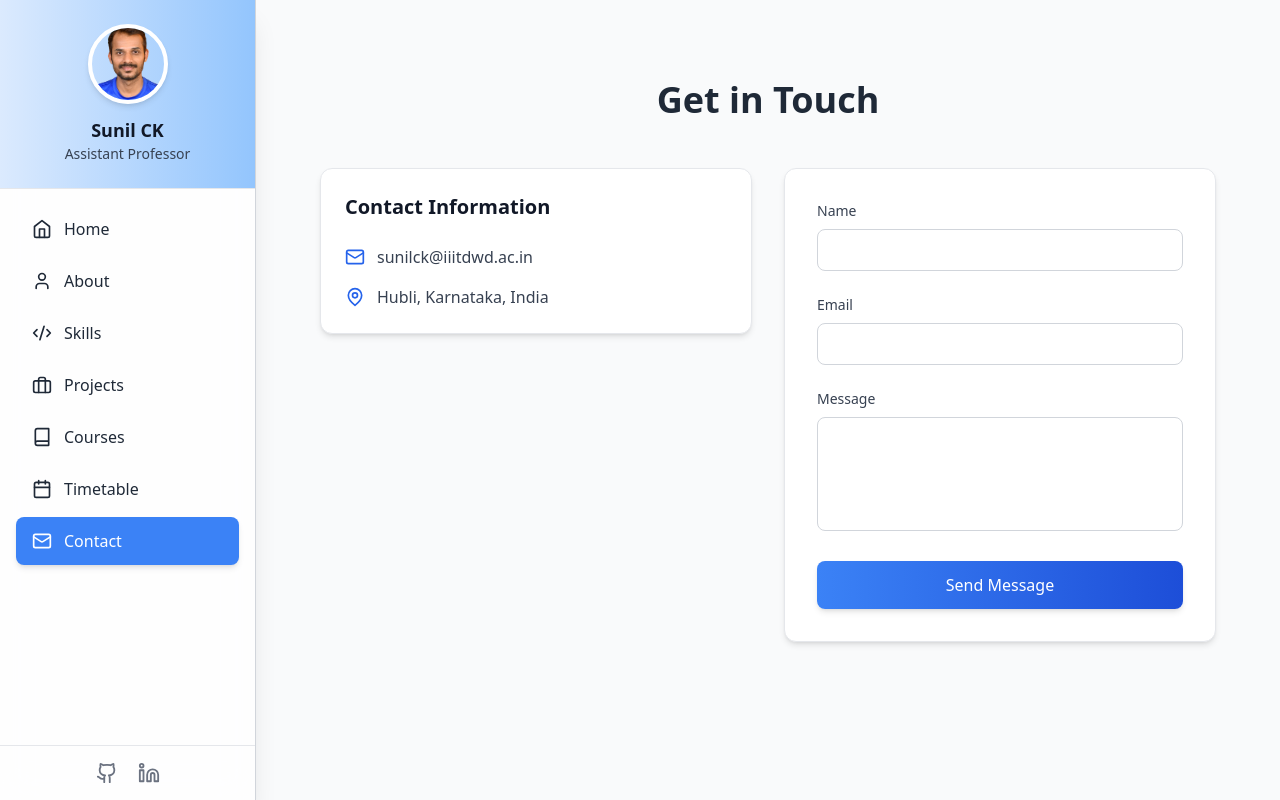
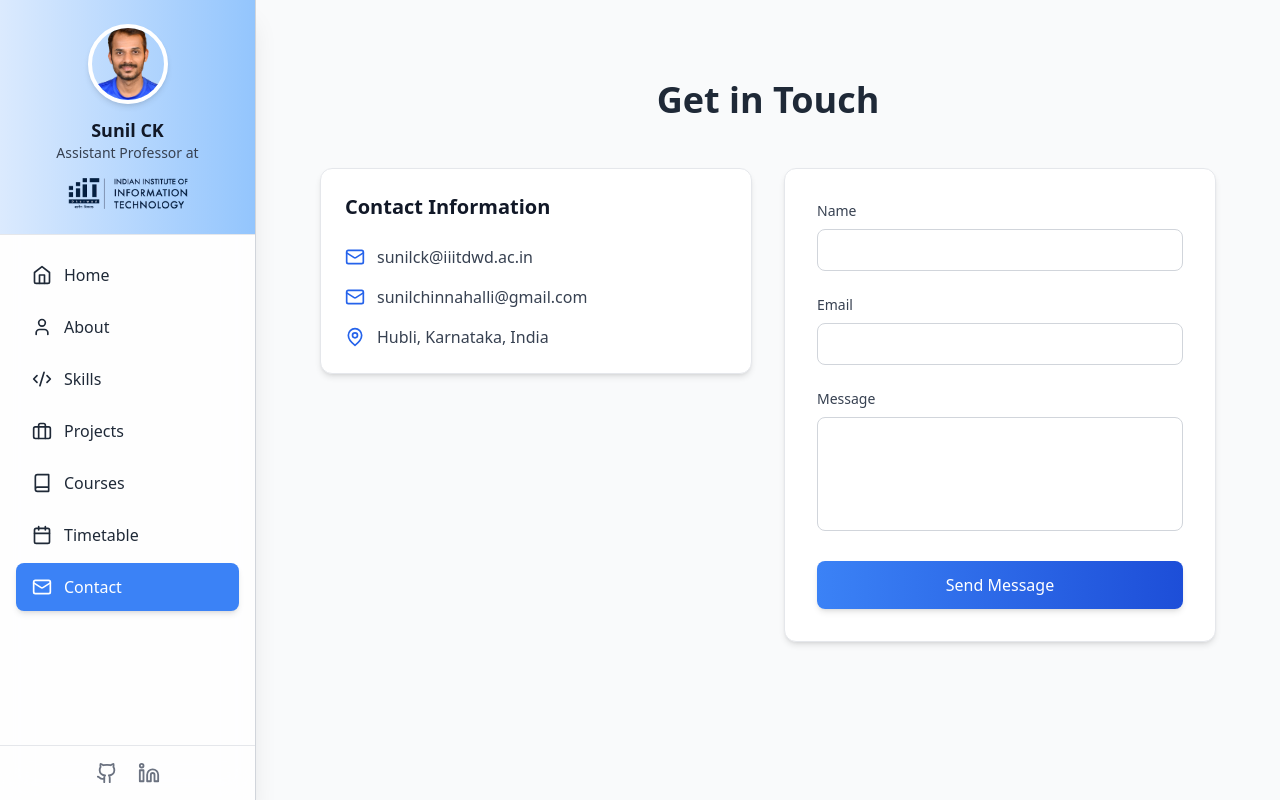
Before and after one commit to Sreeraaj45/Professor_Portfolio, a React (Vite) app: page /contact in a window 1280 px wide. Built offline with nearby package versions, Linux system fonts and the light colour scheme.

Commit message:
version 3

```diff
--- a/index.html
+++ b/index.html
@@ -4,7 +4,7 @@
     <meta charset="UTF-8" />
     <link rel="icon" type="image/svg+xml" href="/src/assets/profile-pic.png" />
     <meta name="viewport" content="width=device-width, initial-scale=1.0" />
-    <title>Sunil CK - Assistant Professor</title>
+    <title>Sunil CK - Assistant Professor | Researcher | Mentor</title>
   </head>
   <body>
     <div id="root"></div>
--- a/src/components/Sidebar.tsx
+++ b/src/components/Sidebar.tsx
@@ -2,6 +2,7 @@ import { useState } from 'react';
 import { NavLink } from 'react-router-dom';
 import { Menu, X, Home, User, Code2, Briefcase, Mail, Github, Linkedin, Book, Calendar } from 'lucide-react';
 import ProfilePic from '../assets/profile-pic.png';
+import IIITDWDIcon from '../assets/iiitdwd_icon.png';
 
 const navItems = [
   { path: '/', icon: Home, label: 'Home' },
@@ -9,7 +10,7 @@ const navItems = [
   { path: '/skills', icon: Code2, label: 'Skills' },
   { path: '/projects', icon: Briefcase, label: 'Projects' },
   { path: '/courses', icon: Book, label: 'Courses' },
-  { path: '/timetable', icon: Calendar, label: 'Timetable' }, // Added Timetable option
+  { path: '/timetable', icon: Calendar, label: 'Timetable' },
   { path: '/contact', icon: Mail, label: 'Contact' },
 ];
 
@@ -43,10 +44,20 @@ export default function Sidebar() {
                 className="w-full h-full rounded-full object-cover border-4 border-white shadow-md transition-transform duration-300 hover:scale-110"
               />
             </div>
-            <h2 className="text-lg font-semibold mt-3 text-gray-900 hover:text-blue-600 transition-all">
-              Sunil CK
-            </h2>
-            <p className="text-gray-700 text-sm">Assistant Professor</p>
+              <h2 className="text-lg font-semibold mt-3 text-gray-900 hover:text-blue-600 transition-all">
+                Sunil CK
+              </h2>
+              <p className="text-gray-700 text-sm mb-0 leading-tight">Assistant Professor at</p>
+
+            {/* College Icon Below Name */}
+            <div className="flex justify-center items-center -mt-8 -mb-12">
+            <img
+              src={IIITDWDIcon}
+              alt="IIITDWD Logo"
+              className="w-28 h-28 sm:w-32 sm:h-32 object-contain"
+            />
+            </div>
+
           </div>
 
           {/* Navigation Links */}
--- a/src/pages/Contact.tsx
+++ b/src/pages/Contact.tsx
@@ -43,6 +43,10 @@ export default function Contact() {
                 <div className="flex items-center text-gray-700">
                   <Mail className="w-5 h-5 text-blue-600 mr-3" />
                   <span>sunilck@iiitdwd.ac.in</span>
+                </div>
+                <div className="flex items-center text-gray-700">
+                  <Mail className="w-5 h-5 text-blue-600 mr-3" />
+                  <span>sunilchinnahalli@gmail.com</span>
                 </div>
 
                 <div className="flex items-center text-gray-700">
--- a/src/pages/Courses.tsx
+++ b/src/pages/Courses.tsx
@@ -104,16 +104,16 @@ export default function Courses() {
 
         <div className="flex items-center gap-6">
           {/* Search Bar */}
-          <div className="relative flex items-center">
+          <div className="relative flex items-center w-full sm:w-auto">
             <Search size={20} className="absolute left-3 text-gray-500" />
             <input
               type="text"
               placeholder="Search courses..."
-              className="p-3 pl-10 border border-gray-300 rounded-lg bg-white shadow-md text-gray-800 focus:outline-none focus:ring-2 focus:ring-blue-500"
+              className="p-3 pl-10 w-full border border-gray-300 rounded-lg bg-white shadow-md text-gray-800 focus:outline-none focus:ring-2 focus:ring-blue-500"
               value={searchQuery}
               onChange={(e) => setSearchQuery(e.target.value)}
             />
-         </div>
+          </div>
 
         <div className="flex items-center gap-4">
           {/* Layout Toggle */}
@@ -126,7 +126,7 @@ export default function Courses() {
 
           {/* Semester Filter */}
           <select
-            className="p-3 border border-gray-300 rounded-lg bg-white shadow-md text-gray-800 focus:outline-none focus:ring-2 focus:ring-blue-500"
+            className="p-3 border border-gray-300 rounded-lg bg-white shadow-md text-gray-800 focus:outline-none focus:ring-2 focus:ring-blue-500 w-full sm:w-auto"
             value={selectedSemester}
             onChange={(e) => setSelectedSemester(e.target.value)}
           >
@@ -145,7 +145,7 @@ export default function Courses() {
             <div
               key={index}
               className={`bg-white shadow-md rounded-lg cursor-pointer transition-all transform hover:scale-105 hover:shadow-xl hover:bg-gradient-to-r from-blue-100 to-blue-300 hover:text-gray-900
-                ${isGridView ? "w-[300px] p-5 flex flex-col items-center" : "w-[90%] max-w-[950px] p-6 flex items-center justify-between"}`}
+                ${isGridView ? "w-full sm:w-[250px] md:w-[300px] p-5 flex flex-col items-center" : "w-[90%] max-w-[950px] p-6 flex items-center justify-between"}`}
               onClick={() => { setSelectedCourse(course); setIsModalOpen(true); }}
             >
               {/* Show Icon Only in Grid Mode */}
@@ -174,8 +174,9 @@ export default function Courses() {
         <div className="fixed inset-0 flex justify-center items-center bg-black bg-opacity-40 backdrop-blur-lg p-4">
           <div
             ref={modalRef}
-            className="bg-white p-6 rounded-2xl shadow-2xl max-w-2xl w-[90%] border border-gray-300 relative"
+            className="bg-white p-6 rounded-2xl shadow-2xl max-w-lg sm:max-w-xl md:max-w-2xl w-[90%] border border-gray-300 relative overflow-auto max-h-[90vh]"
           >
+
             {/* Close Button (Inside the Card) */}
             <button
               className="absolute top-3 right-3 text-gray-600 hover:text-red-500 transition"
@@ -207,13 +208,13 @@ export default function Courses() {
               ))}
 
               {/* Buttons - Open Drive & Marks */}
-              <div className="flex gap-3 mt-4">
+              <div className="flex flex-col sm:flex-row gap-4 w-full">
                 {/* Open Drive Button */}
                 <a
                   href={selectedCourse.driveLink}
                   target="_blank"
                   rel="noopener noreferrer"
-                  className="flex items-center gap-2 bg-blue-500 text-white text-sm font-medium px-4 py-2 rounded-lg shadow-md hover:bg-blue-700 transition-all transform hover:scale-105"
+                  className="flex items-center justify-center gap-2 bg-blue-500 text-white text-sm font-medium px-4 py-2 rounded-lg shadow-md hover:bg-blue-700 transition-all w-full sm:w-auto"
                 >
                   <ExternalLink size={16} />
                   Open Drive
@@ -224,7 +225,7 @@ export default function Courses() {
                   href="https://docs.google.com/spreadsheets/d/your-google-sheets-link"
                   target="_blank"
                   rel="noopener noreferrer"
-                  className="flex items-center gap-2 bg-green-500 text-white text-sm font-medium px-4 py-2 rounded-lg shadow-md hover:bg-green-700 transition-all transform hover:scale-105"
+                  className="flex items-center justify-center gap-2 bg-green-500 text-white text-sm font-medium px-4 py-2 rounded-lg shadow-md hover:bg-green-700 transition-all w-full sm:w-auto"
                 >
                   <ExternalLink size={16} />
                   Marks
```
Also changed, not shown: src/assets/iiitdwd_icon.png (added).
